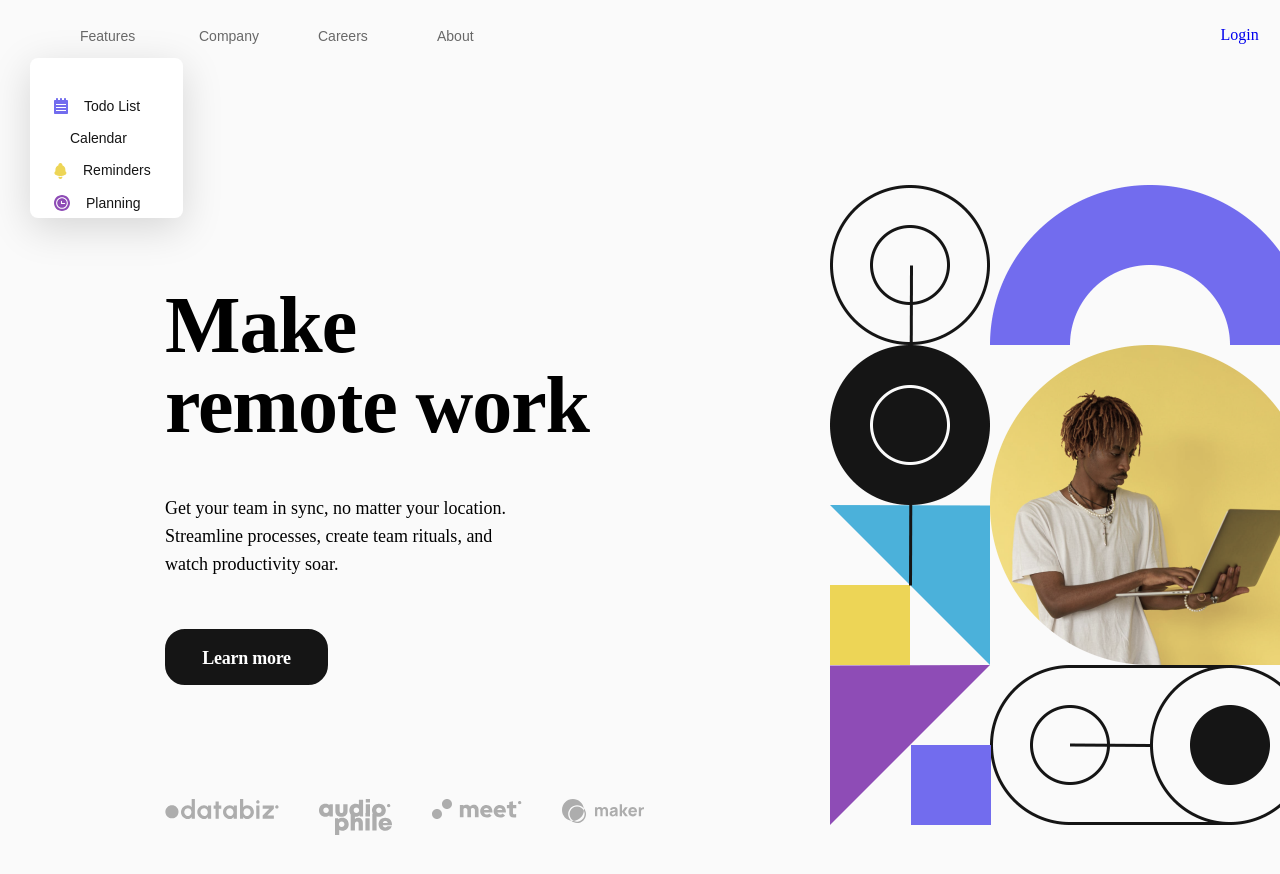
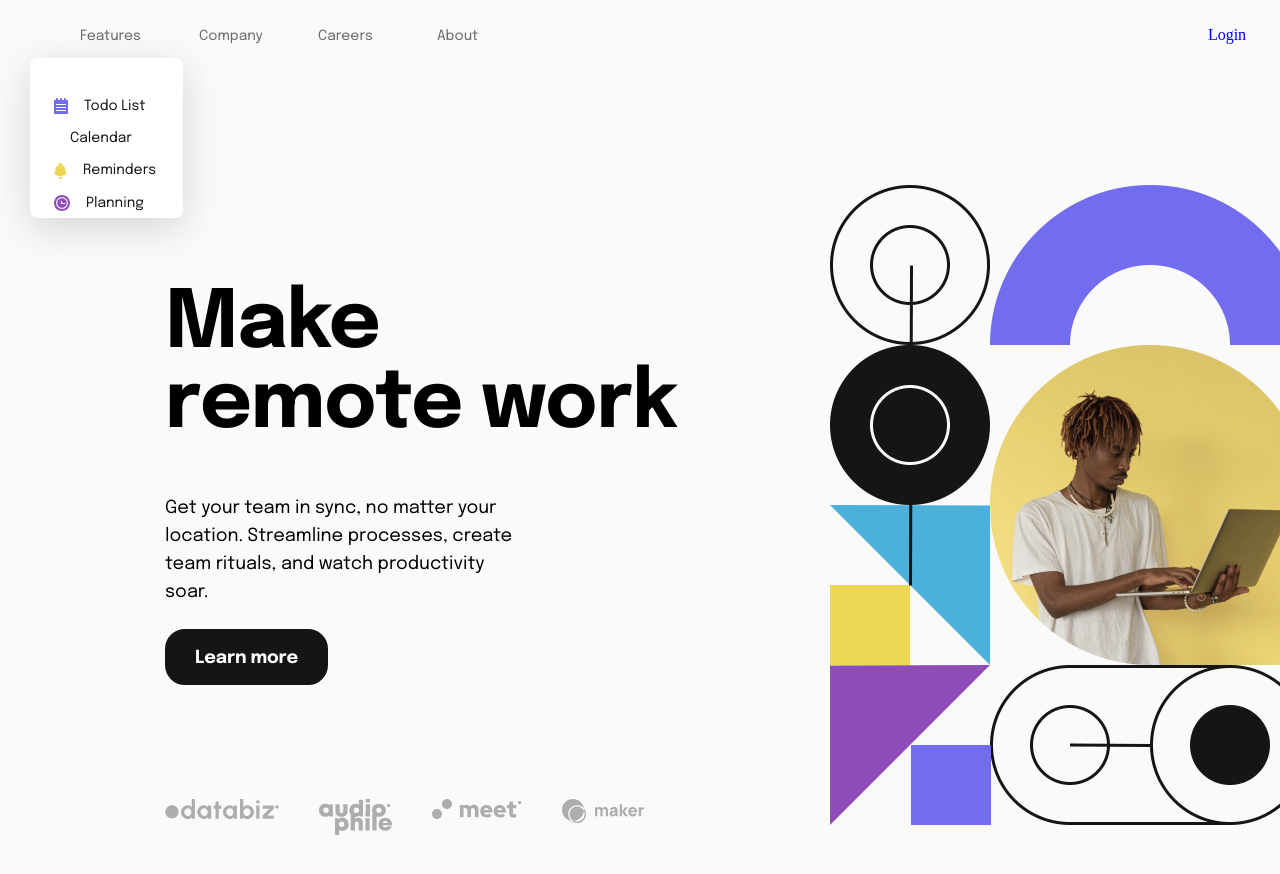
Before and after one commit to tabdurahmon/snap, a plain HTML site: page index.html in a window 1280 px wide. Shown: the top 874 px of the page. Drawn offline with Linux system fonts and the light colour scheme.

Commit message:
snap finished

```diff
--- a/css/style.css
+++ b/css/style.css
@@ -1,3 +1,20 @@
+/* epilogue-regular - latin */
+@font-face {
+  font-display: swap; /* Check https://developer.mozilla.org/en-US/docs/Web/CSS/@font-face/font-display for other options. */
+  font-family: "Epilogue";
+  font-style: normal;
+  font-weight: 400;
+  src: url("../fonts/epilogue-v17-latin-regular.woff2") format("woff2"); /* Chrome 36+, Opera 23+, Firefox 39+, Safari 12+, iOS 10+ */
+}
+/* epilogue-700 - latin */
+@font-face {
+  font-display: swap; /* Check https://developer.mozilla.org/en-US/docs/Web/CSS/@font-face/font-display for other options. */
+  font-family: "Epilogue";
+  font-style: normal;
+  font-weight: 700;
+  src: url("../fonts/epilogue-v17-latin-700.woff2") format("woff2"); /* Chrome 36+, Opera 23+, Firefox 39+, Safari 12+, iOS 10+ */
+}
+
 * {
   margin: 0;
   padding: 0;
@@ -72,6 +89,7 @@ body {
   margin-top: 26px;
   gap: 40px;
   margin-right: 40px;
+  color: #686868;
 }
 
 .btn-item__two {
@@ -85,6 +103,8 @@ body {
   border-color: #686868;
   align-items: center;
   margin-top: -13px;
+  font-family: "Epilogue", sans-serif;
+  font-weight: 400;
 
   &:hover {
     background-color: rgba(255, 255, 255, 1);
@@ -114,6 +134,8 @@ body {
   line-height: 80px;
   letter-spacing: -1.1111111640930176px;
   text-align: left;
+  font-family: "Epilogue", sans-serif;
+  font-weight: 700;
 }
 .main-description {
   width: 350px;
@@ -124,6 +146,8 @@ body {
   line-height: 28px;
   letter-spacing: 0px;
   text-align: left;
+  font-family: "Epilogue", sans-serif;
+  font-weight: 400;
 }
 .main-btn {
   width: 163px;
@@ -139,6 +163,8 @@ body {
   color: #fff;
   margin-top: 51px;
   border: 2px solid #151515;
+  font-family: "Epilogue", sans-serif;
+  font-weight: 700;
 
   &:hover {
     background-color: #fff;
```
Also changed, not shown: fonts/epilogue-v17-latin-700.woff2 (added), fonts/epilogue-v17-latin-regular.woff2 (added).
